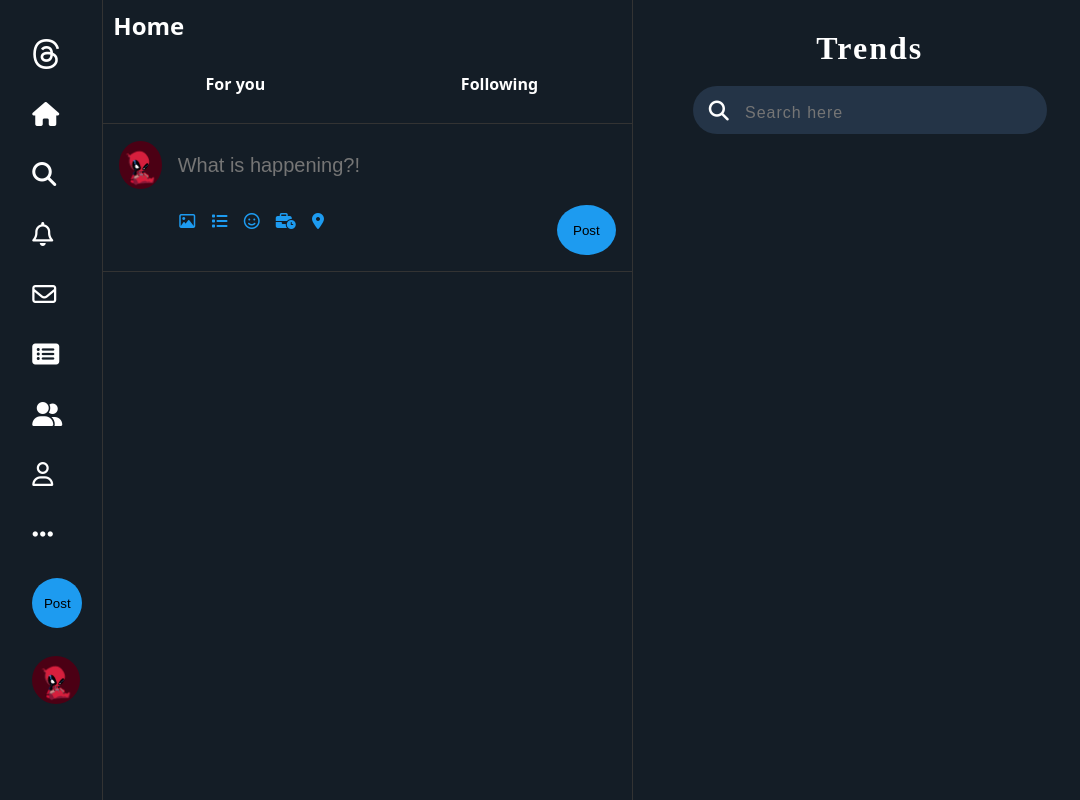
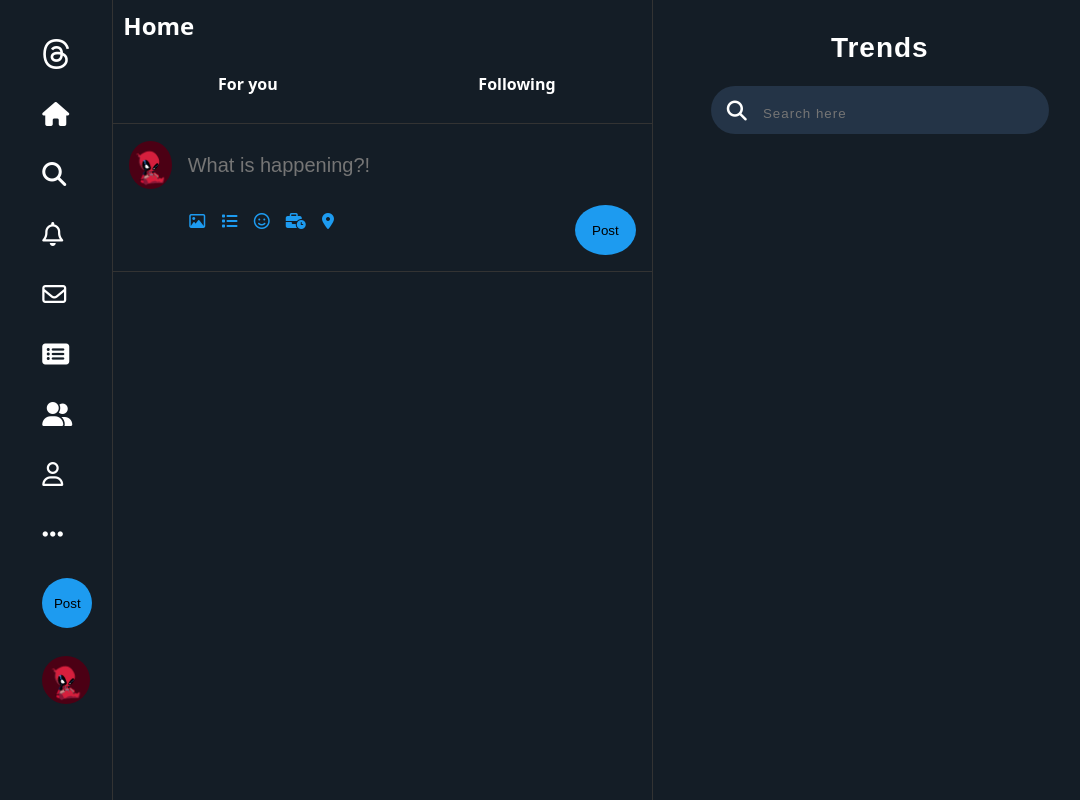
Before and after one commit to Saksham1411/Twitter-Clone, a plain HTML site: page index.html in a window 1280 px wide. Shown: the whole page, without its empty margins (173-1253 px from the left). Drawn offline with Linux system fonts and the light colour scheme.

Commit message:
Completed Search bar

```diff
--- a/index.html
+++ b/index.html
@@ -142,15 +142,12 @@
         <h2>Trends</h2>
         <div class="search">
           <i class="fa-solid fa-search"></i>
-          <input
-            type="text"
-            placeholder="Search here"
-          />
+          <input type="text" placeholder="Search here" />
         </div>
       </div>
 
       <!-- What's Happening -->
-      <div></div>
+      <div class=""></div>
 
       <!-- Who to follow -->
       <div></div>
--- a/style.css
+++ b/style.css
@@ -233,9 +233,9 @@ ul.side li:hover {
 
 .search-bar h2{
     margin: 12px 0px 12px 0px;
-    font-family: 'Poppins';
-    letter-spacing: 2px;
-    font-size: 32px;
+    font-family: 'Poppins',sans-serif;
+    letter-spacing: 1px;
+    font-size: 28px;
     font-weight: 700;
 }
 
@@ -260,8 +260,9 @@ ul.side li:hover {
 .search input{
     background-color: #243447;
     width: 80%;
-    font-size:16px;
+    font: size 15px;
     font-family: 'Poppins', sans-serif;
+    margin-bottom: 15px;
     font-weight: 500;
     letter-spacing: 1px;
     color: #ffffff;
```
